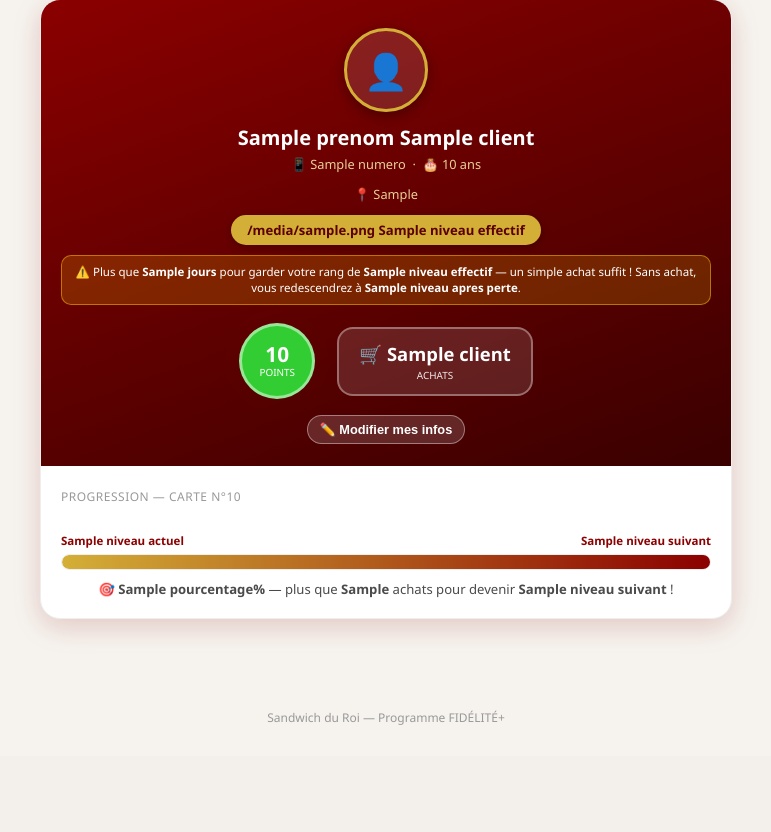
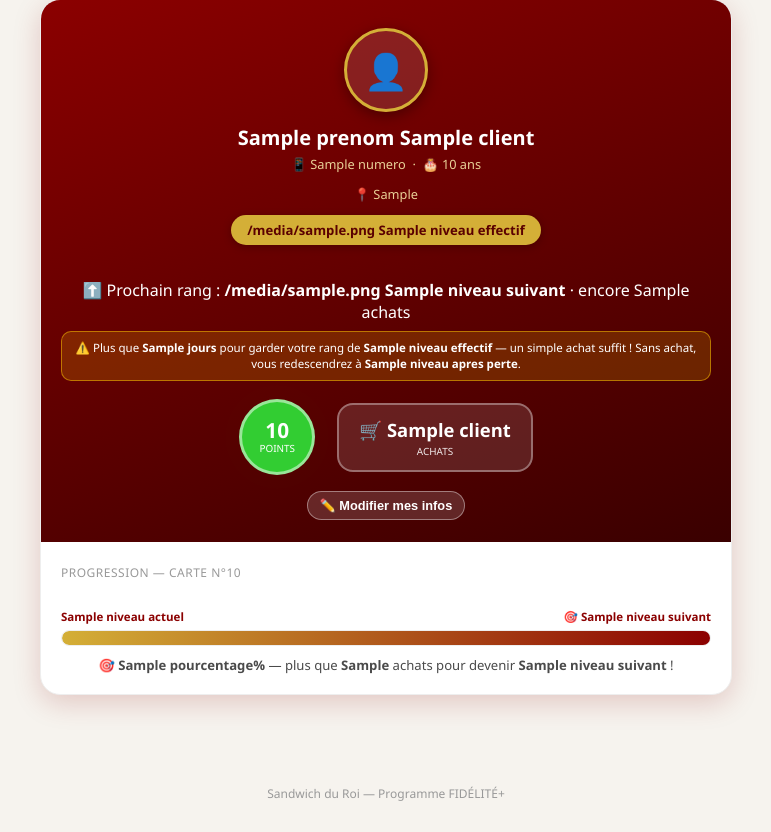
Before and after one commit to Renauddks/FIDELITE-, a Flask app: template templates/carte_client.html in a window 1280 px wide. Shown: the part 596-1428 px from the top of the page, without its empty margins (254-1025 px from the left). Before the commit the page ends 1321 px from the top, so only its background shows below. Run offline with Flask 3, Linux system fonts and the light colour scheme; the template is opened without the code that fills it: most values are stand-ins (such as "Sample title", 1, 10 or a date in 2020).

Commit message:
Add files via upload

```diff
--- a/templates/carte_client.html
+++ b/templates/carte_client.html
@@ -15,6 +15,11 @@
         <button type="button" id="installer-fermer" class="bouton-lien">Plus tard</button>
     </div>
 </div>
+
+{% set niv_courant = niveau_effectif or (niveaux[0] if niveaux else none) %}
+{% set sn_courant = style_niveau(niv_courant, niveaux) %}
+{% set sn_suivant = style_niveau(progression.niveau_suivant, niveaux) if progression.niveau_suivant else none %}
+<div class="theme-niveau {% if sn_courant.imperial %}niveau-imperial{% endif %}" style="{{ sn_courant.css }}{% if sn_suivant %}--suiv:{{ sn_suivant.couleur }};{% endif %}">
 
 <!-- Navigation par icônes -->
 <div class="nav-icones">
@@ -95,6 +100,12 @@
             <p class="hero-contact">📱 {{ client.numero or 'Non renseigné' }} &nbsp;·&nbsp; 🎂 {{ client.age or '—' }} ans</p>
             {% if client.lieu_livraison %}<p class="hero-contact">📍 {{ client.lieu_livraison }}</p>{% endif %}
             <span class="hero-statut">{{ (niveau_effectif.icone if niveau_effectif else '👑') }} {{ niveau_effectif.nom_niveau if niveau_effectif else client.statut_actuel }}</span>
+            {% if progression.niveau_suivant %}
+            <p class="hero-prochain" style="{{ sn_suivant.css }}">
+                ⬆️ Prochain rang : <strong>{{ progression.niveau_suivant.icone }} {{ progression.niveau_suivant.nom_niveau }}</strong>
+                · encore {{ progression.achats_manquants }} achat{{ 's' if progression.achats_manquants != 1 else '' }}
+            </p>
+            {% endif %}
 
             {% if statut_degrade %}
             <p class="alerte-degradation">
@@ -141,13 +152,13 @@
 
             <div class="bloc-barre-progression">
                 <div class="barre-progression-info">
-                    <span>{{ progression.niveau_actuel.nom_niveau if progression.niveau_actuel else "Citoyen d'Honneur" }}</span>
-                    <span>{{ progression.niveau_suivant.nom_niveau if progression.niveau_suivant else 'Rang suprême' }}</span>
+                    <span class="info-niveau-actuel">{{ progression.niveau_actuel.nom_niveau if progression.niveau_actuel else "Citoyen d'Honneur" }}</span>
+                    <span class="info-niveau-cible">{% if progression.niveau_suivant %}🎯 {{ progression.niveau_suivant.nom_niveau }}{% else %}👑 Rang suprême{% endif %}</span>
                 </div>
                 <div class="barre-progression">
                     <div class="barre-progression-remplissage" style="width: {{ progression.pourcentage }}%;"></div>
                 </div>
-                <p class="barre-progression-message">
+                <p class="barre-progression-message {% if progression.niveau_suivant %}appel-evolution{% endif %}">
                     {% if progression.niveau_suivant %}
                         🎯 <strong>{{ progression.pourcentage }}%</strong> — plus que <strong>{{ progression.achats_manquants }}</strong> achat{{ 's' if progression.achats_manquants != 1 else '' }} pour devenir <strong>{{ progression.niveau_suivant.nom_niveau }}</strong> !
                     {% else %}
@@ -168,7 +179,9 @@
             {% for niveau in niveaux %}
                 {% set atteint = client.nombre_achats >= niveau.nombre_achats_requis %}
                 {% set courant = progression.niveau_actuel and niveau.id == progression.niveau_actuel.id %}
-                <div class="parcours-etape {% if courant %}parcours-courant{% elif atteint %}parcours-atteint{% else %}parcours-verrouille{% endif %}">
+                {% set sn = style_niveau(niveau, niveaux) %}
+                {% set cible = progression.niveau_suivant and niveau.id == progression.niveau_suivant.id %}
+                <div class="parcours-etape {% if courant %}parcours-courant{% elif atteint %}parcours-atteint{% else %}parcours-verrouille{% endif %}{% if cible %} parcours-cible{% endif %}{% if sn.imperial %} etape-imperiale{% endif %}" style="{{ sn.css }}">
                     <div class="parcours-marqueur">
                         <span class="parcours-diamant">{{ loop.index }}</span>
                     </div>
@@ -176,6 +189,7 @@
                             onclick="ouvrirNiveau('{{ niveau.icone }} {{ niveau.nom_niveau|e }}', '{% if atteint %}{{ (niveau.avantages or 'Aucun avantage renseigné pour ce niveau.')|e }}{% else %}🔒 Cet avantage sera dévoilé quand vous atteindrez ce niveau.{% endif %}')">
                         <span class="parcours-corps-icone">{{ niveau.icone }}</span>
                         <span class="parcours-corps-texte">
+                            {% if cible %}<span class="parcours-etiquette">🎯 Prochain objectif</span>{% endif %}
                             <span class="parcours-nom">{{ niveau.nom_niveau }}{% if niveau_min_partage and niveau.nombre_achats_requis >= niveau_min_partage.nombre_achats_requis %} 🎁{% endif %}</span>
                             <span class="parcours-seuil">🎯 {{ niveau.nombre_achats_requis }} achat{{ 's' if niveau.nombre_achats_requis != 1 else '' }}</span>
                             {% if atteint %}<span class="parcours-recompense">{{ niveau.avantages or 'Avantage à venir' }}</span>
@@ -186,7 +200,7 @@
                         {% else %}<span class="parcours-statut-icone parcours-statut-verrou">🔒</span>{% endif %}
                     </button>
                 </div>
-                {% if not loop.last %}<div class="parcours-lien {% if atteint %}parcours-lien-atteint{% endif %}"></div>{% endif %}
+                {% if not loop.last %}<div class="parcours-lien {% if atteint %}parcours-lien-atteint{% endif %}" style="--a:{{ sn.couleur }};--b:{{ style_niveau(niveaux[loop.index], niveaux).couleur }};"></div>{% endif %}
             {% endfor %}
         </div>
     </div>
@@ -198,7 +212,7 @@
         {% if niveaux_debloques %}
             <div class="liste-privileges">
                 {% for niveau in niveaux_debloques %}
-                <div class="privilege-item privilege-debloque">
+                <div class="privilege-item privilege-debloque" style="{{ style_niveau(niveau, niveaux).css }}">
                     <span class="privilege-icone">{{ niveau.icone }}</span>
                     <div>
                         <p class="privilege-nom">{{ niveau.nom_niveau }}</p>
@@ -214,7 +228,7 @@
         <p class="sous-titre-privileges">🔮 Prochaine récompense</p>
         {% if niveau_suivant_privilege %}
             <div class="liste-privileges">
-                <div class="privilege-item privilege-a-venir">
+                <div class="privilege-item privilege-a-venir" style="{{ sn_suivant.css }}">
                     <span class="privilege-icone">{{ niveau_suivant_privilege.icone }}</span>
                     <div>
                         <p class="privilege-nom">{{ niveau_suivant_privilege.nom_niveau }}</p>
@@ -406,6 +420,8 @@
     </div>
 </div>
 
+</div><!-- /theme-niveau -->
+
 <!-- Modale : avantages d'un niveau -->
 <div id="modale-niveau" class="modale">
     <div class="modale-contenu">
```
